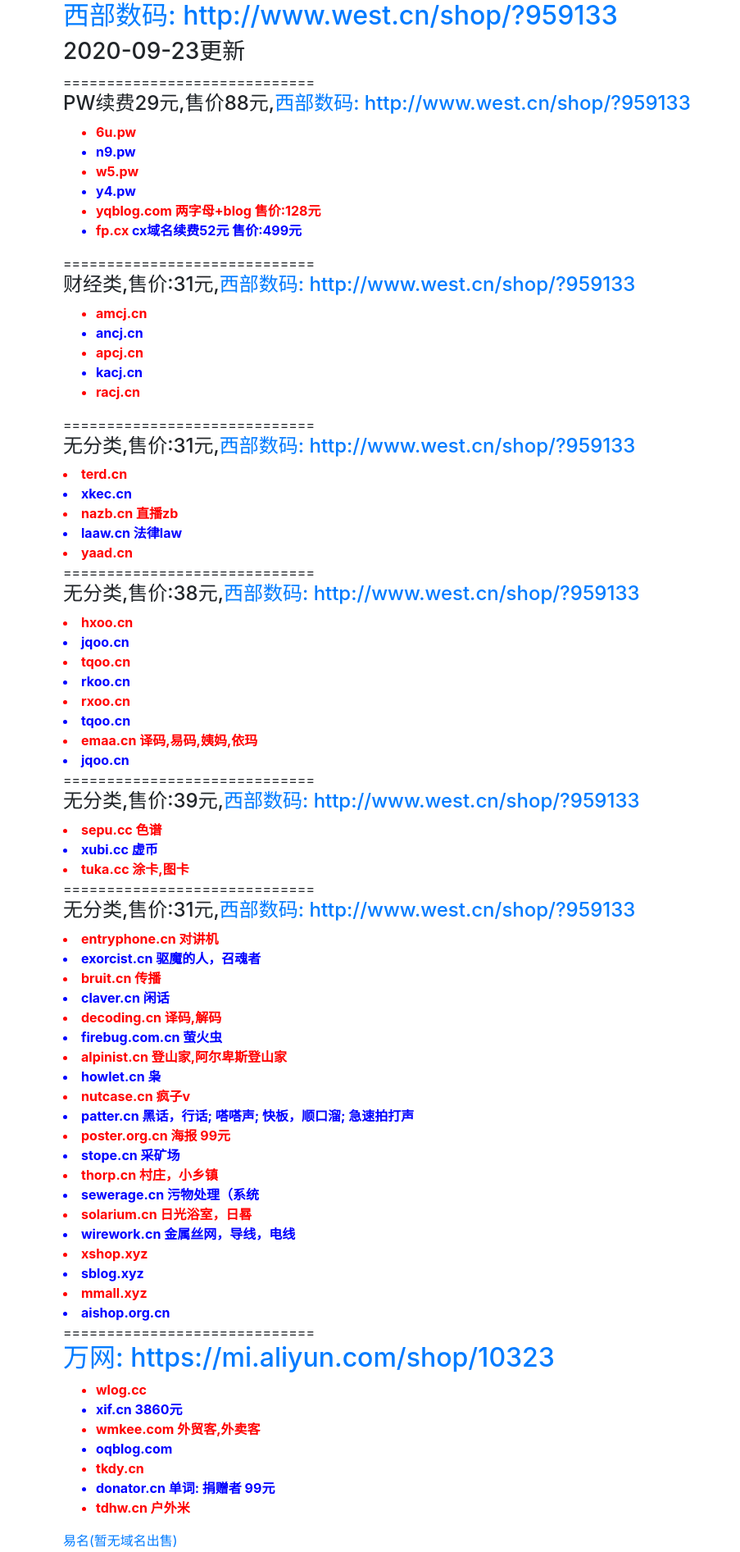
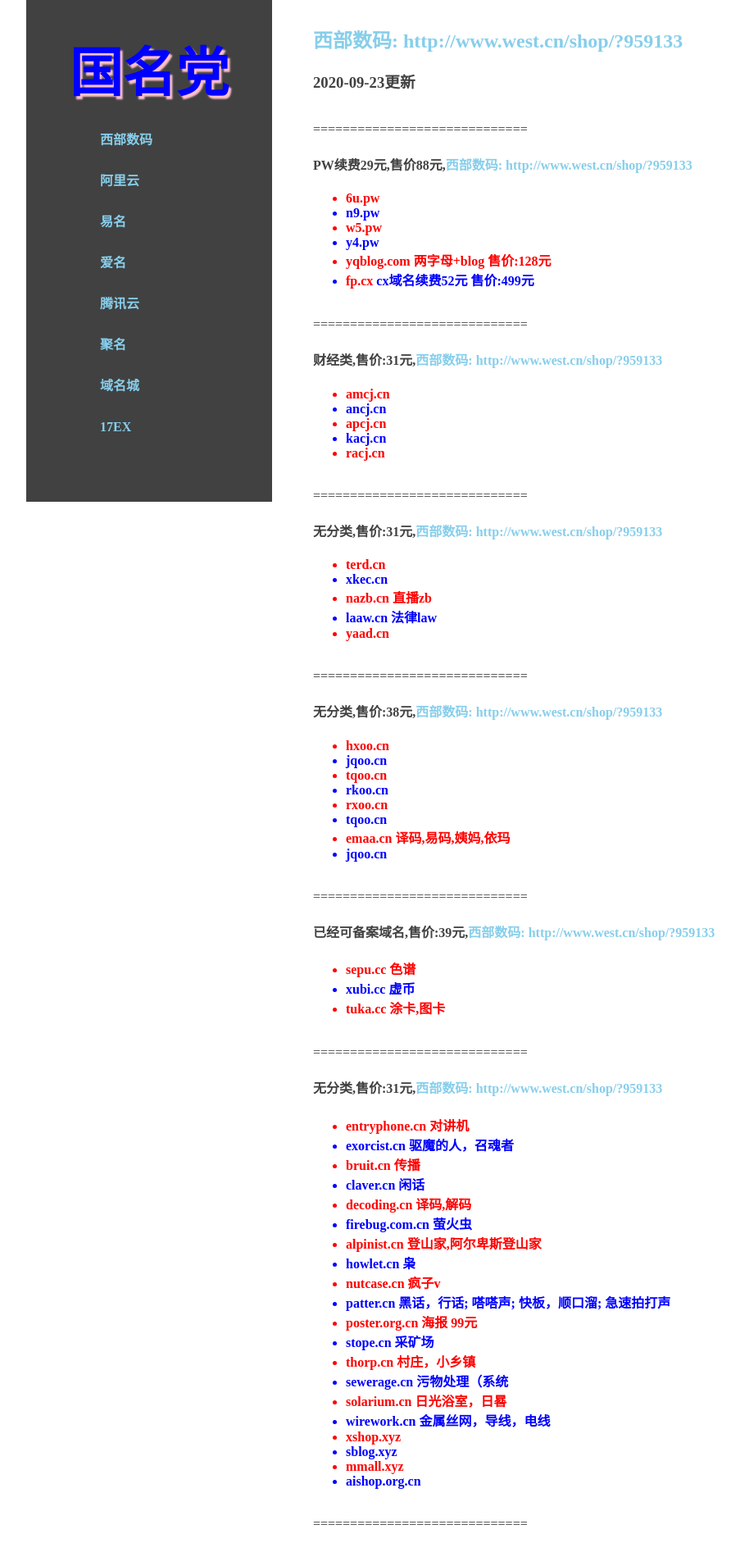
Before and after one commit to sitebox/sitebox.github.io, a PHP site: page / in a window 1280 px wide. Shown: the top 1893 px of the page at 82% size, without its empty margins (8-911 px from the left). Run offline with PHP 8.4, Linux system fonts and the light colour scheme.

Commit message:
2020-09-25

```diff
--- a/index.html
+++ b/index.html
@@ -1,31 +1,42 @@
 <!DOCTYPE html>
-<html lang="zh-cn">
+<html lang="zh-CN">
 <head>
-    <meta charset="UTF-8">
-    <meta name="viewport" content="width=device-width, initial-scale=1, shrink-to-fit=no">
-    <title>国名党★米店</title>
-    <link href="css/bootstrap.min.css" rel="stylesheet" type="text/css">
-    <link href="style.css" rel="stylesheet" type="text/css">
-    <script src="js/jquery.js"></script>
-    <script src="js/popper.min.js"></script>
-    <script src="js/bootstrap.min.js"></script>
+<meta charset="UTF-8">
+<meta name="viewport" content="width=device-width, initial-scale=1, maximum-scale=1, user-scalable=no">
+<link rel="stylesheet" type="text/css" href="style.css">
+<title>国名党★米表</title>
 </head>
 <body>
-    <div class ="container">
-<h2><a href="http://www.west.cn/shop/?959133">西部数码: http://www.west.cn/shop/?959133</a></h2>
+<div id ="container">
+    <div id="wrap">
+            <div id="leftside">
+                    <h1>国名党</h1>
+                    <ul class="ulist">
+                        <li><a href="#west">西部数码</a></li>
+                        <li><a href="#aliyun">阿里云</a></li>
+                        <li><a href="#ename">易名</a></li>
+                        <li><a href="#aiming">爱名</a></li>
+                        <li><a href="#qcloud">腾讯云</a></li>
+                        <li><a href="#juming">聚名</a></li>
+                        <li><a href="#yijie">域名城</a></li>
+                        <li><a href="#ex17">17EX</a></li>
+                    </ul>
+            </div>
+            <div id="rightside">
+<h2 id="west"><a href="http://www.west.cn/shop/?959133" target="_blank">西部数码: http://www.west.cn/shop/?959133</a></h2>
 <h3>2020-09-23更新</h3>
-=============================
-<br><h4>PW续费29元,售价88元,<a href="http://www.west.cn/shop/?959133">西部数码: http://www.west.cn/shop/?959133</a></h4>
+<br>=============================
+<br><h4>PW续费29元,售价88元,<a href="http://www.west.cn/shop/?959133" target="_blank">西部数码: http://www.west.cn/shop/?959133</a></h4>
 <ul>
 <li class="cx">6u.pw</li>
 <li class="dou">n9.pw</li>
 <li class="cx">w5.pw</li>
 <li class="dou">y4.pw</li>
 <li class="cx">yqblog.com    两字母+blog  售价:128元</li>
-<li class="dou"><span class="cx">fp.cx</span>        <span class="dou">cx域名续费52元     售价:499元</span></li>
+<li class="dou"><span class="cx">fp.cx</span>        <span class="dou" >cx域名续费52元     售价:499元</span></li>
 </ul>
-=============================
-<br><h4>财经类,售价:31元,<a href="http://www.west.cn/shop/?959133">西部数码: http://www.west.cn/shop/?959133</a></h4>
+<br>=============================
+<br><h4>财经类,售价:31元,<a href="http://www.west.cn/shop/?959133" target="_blank">西部数码: http://www.west.cn/shop/?959133</a></h4>
 <ul>
 <li class="cx">amcj.cn</li>
 <li class="dou">ancj.cn</li>
@@ -33,16 +44,18 @@
 <li class="dou">kacj.cn</li>
 <li class="cx">racj.cn</li>
 </ul>
-=============================
-<h4>无分类,售价:31元,<a href="http://www.west.cn/shop/?959133">西部数码: http://www.west.cn/shop/?959133</a></h4>
+<br>=============================
+<h4>无分类,售价:31元,<a href="http://www.west.cn/shop/?959133" target="_blank">西部数码: http://www.west.cn/shop/?959133</a></h4>
+<ul>
 <li class="cx">terd.cn</li>
 <li class="dou">xkec.cn</li>
 <li class="cx">nazb.cn   直播zb</li>
 <li class="dou">laaw.cn   法律law</li>
 <li class="cx">yaad.cn</li>
-
-=============================
-<h4>无分类,售价:38元,<a href="http://www.west.cn/shop/?959133">西部数码: http://www.west.cn/shop/?959133</a></h4>
+</ul>
+<br>=============================
+<h4>无分类,售价:38元,<a href="http://www.west.cn/shop/?959133" target="_blank">西部数码: http://www.west.cn/shop/?959133</a></h4>
+<ul>
 <li class="cx">hxoo.cn</li>
 <li class="dou">jqoo.cn</li>
 <li class="cx">tqoo.cn</li>
@@ -51,18 +64,18 @@
 <li class="dou">tqoo.cn</li>
 <li class="cx">emaa.cn  译码,易码,姨妈,依玛</li>
 <li class="dou">jqoo.cn</li>
+</ul>
 
-
-=============================
-<h4>无分类,售价:39元,<a href="http://www.west.cn/shop/?959133">西部数码: http://www.west.cn/shop/?959133</a></h4>
-
+<br>=============================
+<h4>已经可备案域名,售价:39元,<a href="http://www.west.cn/shop/?959133" target="_blank">西部数码: http://www.west.cn/shop/?959133</a></h4>
+<ul>
 <li class="cx">sepu.cc  色谱</li>
 <li class="dou">xubi.cc  虚币</li>
 <li class="cx">tuka.cc  涂卡,图卡</li>
-
-=============================
-<h4>无分类,售价:31元,<a href="http://www.west.cn/shop/?959133">西部数码: http://www.west.cn/shop/?959133</a></h4>
-
+</ul>
+<br>=============================
+<h4>无分类,售价:31元,<a href="http://www.west.cn/shop/?959133" target="_blank">西部数码: http://www.west.cn/shop/?959133</a></h4>
+<ul>
 <li class="cx">entryphone.cn   对讲机</li>
 <li class="dou">exorcist.cn     驱魔的人，召魂者</li>
 <li class="cx">bruit.cn        传播</li>
@@ -83,11 +96,9 @@
 <li class="dou">sblog.xyz</li>
 <li class="cx">mmall.xyz</li>
 <li class="dou">aishop.org.cn</li>
-=============================
-<br>
-
-
-<h2><a href="https://mi.aliyun.com/shop/10323">万网: https://mi.aliyun.com/shop/10323</a></h2>
+</ul>
+<br>=============================
+<h2 id="aliyun">   <a href="https://mi.aliyun.com/shop/10323" target="_blank">阿里云: https://mi.aliyun.com/shop/10323</a></h2>
 <ul>
 <li class="cx">wlog.cc</li>
 <li class="dou">xif.cn  3860元</li>
@@ -97,10 +108,35 @@
 <li class="dou">donator.cn 单词: 捐赠者 99元</li>
 <li class="cx">tdhw.cn   户外米</li>
 </ul>
-<a href="http://230086.shop.ename.com">易名(暂无域名出售)</a><br>
-<a href="http://10736.shop.22.cn">爱名(暂无域名出售)</a><br>
-<a href="http://yumijie.shop.domain.cn">易域: http://yumijie.shop.domain.cn</a>
+<h2 id="ename"><a href="http://230086.shop.ename.com" target="_blank">易名</a></h2>
+暂时没有开店.
+<br>=============================
+<h2 id="aiming"><a href="http://10736.shop.22.cn" target="_blank">爱名</a></h2>
+<ul>
+<li class="cx">aowai.cn</li>
+</ul>
+<br>=============================
+<h2 id="qcloud">腾讯云</h2>
+暂时没有开店.
+<br>=============================
+<h2 id="juming">聚名</h2>
+暂时没有开店.
+<br>=============================
+<h2 id="yijie">域名城</h2>
+<a href="http://yumijie.shop.domain.cn" target="_blank">域名城 ★ 易域: http://yumijie.shop.domain.cn</a>
+<br>=============================
+<h2 id="ex17">17ex</h2>
+暂时没有开店.
+            </div>
     </div>
-<div id="footer">© 2020 <a href="https://www.ymwp.cn">域名旺铺</a></div>
+
+    <div id="footer" class="clearfix">
+
+        <div class="copyright">
+                &copy&nbsp;2010-2020&nbsp;&nbsp;<a href="https://www.ymwp.cn">YMWP.CN</a>&nbsp;&nbsp;||&nbsp;&nbsp;QQ:78025108
+        </div>
+</div>
+
+
 </body>
 </html>
--- a/style.css
+++ b/style.css
@@ -1,3 +1,16 @@
+body{
+margin: 0;
+padding:0;
+color:#414141;
+}
+a{
+text-decoration: none;
+font-weight: 700;
+color:skyblue;
+}
+.clearfix{
+    clear: both;
+}
 .dou{
 color:blue;
 font-weight: 700;
@@ -6,8 +19,53 @@ font-weight: 700;
 color:red;
 font-weight: 700;
 }
+#container{
+width:1200px;
+margin: 0 auto;
+}
+h1{
+    display: block;
+    margin: 0;
+    padding: 0;
+    line-height: 80px;
+    font-size: 65px;
+    text-align: center;
+    text-shadow:3px 4px 2px pink;
+    color: blue;
+}
+#wrap{
+width:1200px;
+position: relative;
+}
 
+#leftside{
+width: 200px;
+padding:50px;
+float:left;
+background: #414141;
+color:white;
+position: fixed;
+text-align: left;
+}
+
+.ulist li{
+     list-style: none;
+     line-height: 50px;
+}
+
+#rightside{
+width: 800px;
+padding:10px 50px;
+
+float: right;
+}
 #footer{
-	text-align: center;
-
+height: 80px;
+background: #414141;
 }
+.copyright{
+    text-align: center;
+    color: white;
+    height: 80px;
+    line-height: 80px;
+}
```
Also changed, not shown: 2 other files.
